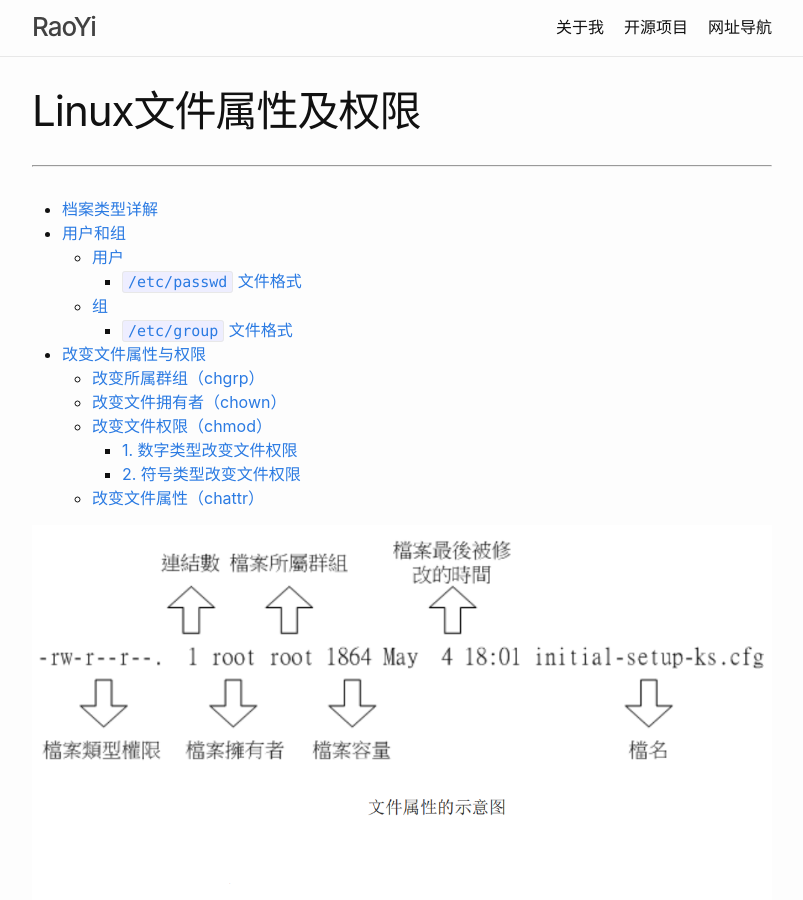
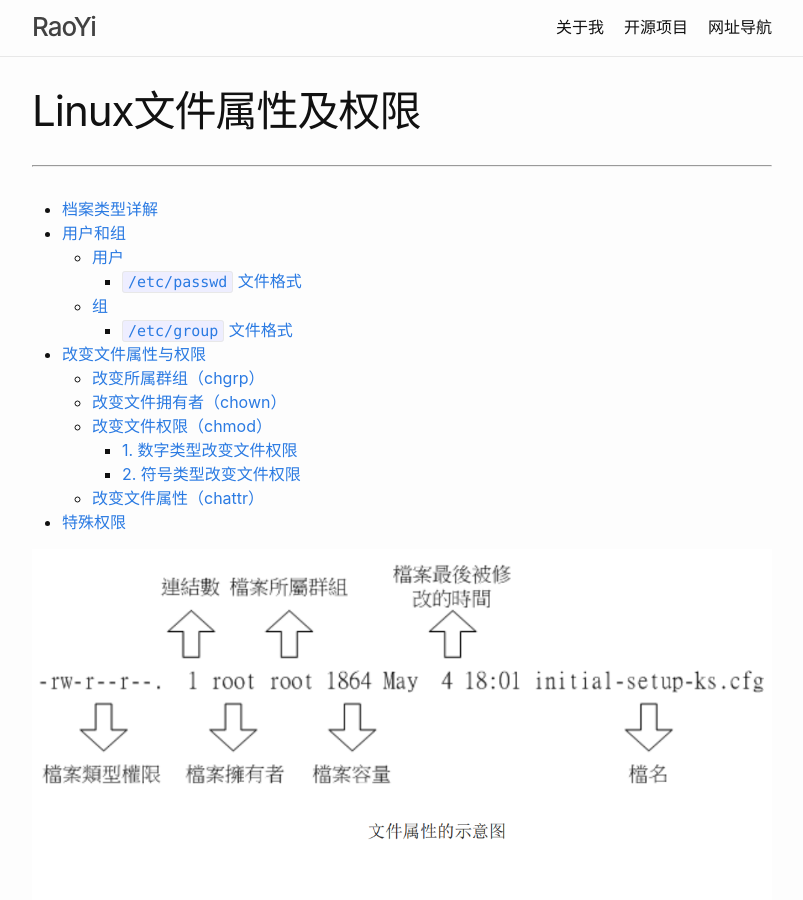
Before and after one commit to raoyi/raoyi.github.io, a Jekyll site: the page built from _posts/2020-01-02-linux-file.md, in a window 1280 px wide and 900 px high. Shown: the whole window, without its empty margins (238-1041 px from the left). Built offline with Jekyll 4.4.1, drawn with Linux system fonts in a browser that asks for light colours.

Commit message:
Update 2020-01-02-linux-file.md

```diff
--- a/_posts/2020-01-02-linux-file.md
+++ b/_posts/2020-01-02-linux-file.md
@@ -137,3 +137,5 @@ chmod a=r file.txt  # 设置所有人只有读权限
 ### 改变文件属性（chattr）
 
 可以改变ext2文件系统中的文件或目录属性，[详情](https://www.runoob.com/linux/linux-comm-chattr.html)
+
+## 特殊权限
```
